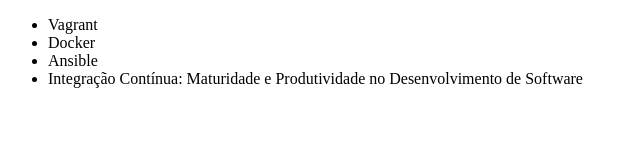
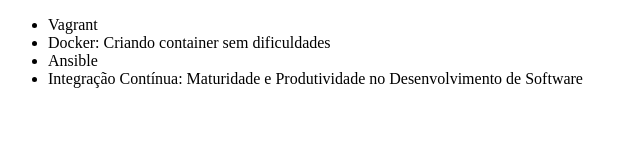
Before and after one commit to MarcoPontesdaPaz/renovacao, a plain HTML site: page index.html in a window 1280 px wide. Shown: the whole page, without its empty margins (0-640 px from the left). Drawn offline with Linux system fonts and the light colour scheme.

Commit message:
tituloDoc

```diff
--- a/index.html
+++ b/index.html
@@ -7,7 +7,7 @@
 <body>
     <ul>
         <li>Vagrant</li>
-        <li>Docker</li>
+        <li>Docker: Criando container sem dificuldades</li>
         <li>Ansible</li>
         <li>Integração Contínua: Maturidade e Produtividade no Desenvolvimento de Software</li>
     </ul>
```
